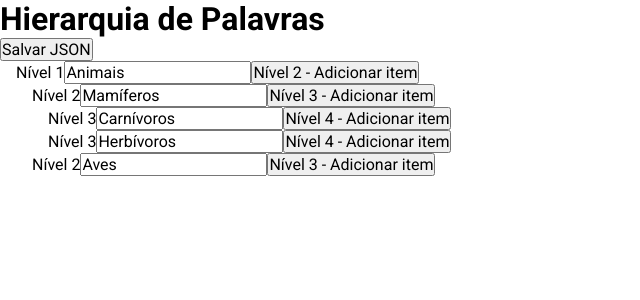
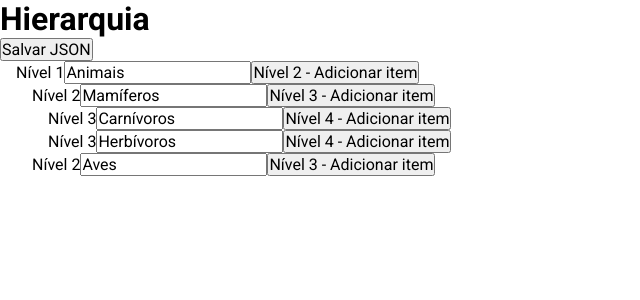
Before and after one commit to jessicamedeirosp/desafio-WaProject-frontend, a React (Vite) app: page / in a window 1280 px wide. Shown: the top 300 px of the page, without its empty margins (0-640 px from the left). Built offline with nearby package versions, Linux system fonts and the light colour scheme.

Commit message:
refactor: change classe name and title and remove space

```diff
--- a/src/App.tsx
+++ b/src/App.tsx
@@ -1,14 +1,13 @@
 import { Hierarchy } from './components/Hierarchy';
 import { ExportButton } from './components/ExportButton';
 import { ItemProvider } from './hooks/useItem';
-
 
 function App() {
   return (
     <ItemProvider>
       <div className='container'>
-        <div className='hierarchy-group'>
-          <h1 className='hierarchy-title'>Hierarquia de Palavras</h1>
+        <div className='hierarchy__group'>
+          <h1 className='hierarchy__title'>Hierarquia</h1>
           <ExportButton />
         </div>
         <Hierarchy />
```
